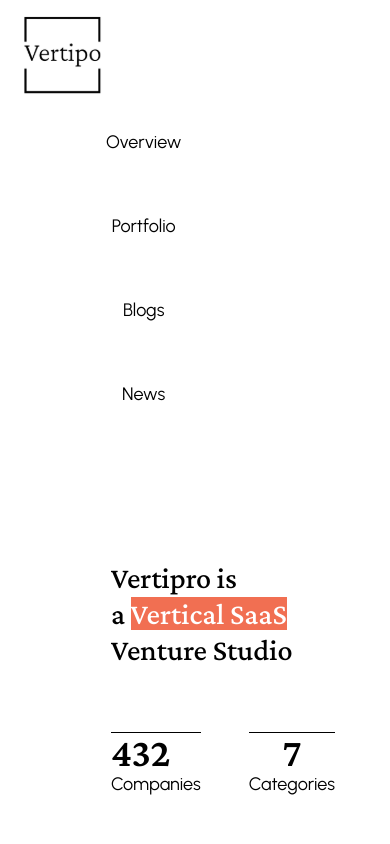
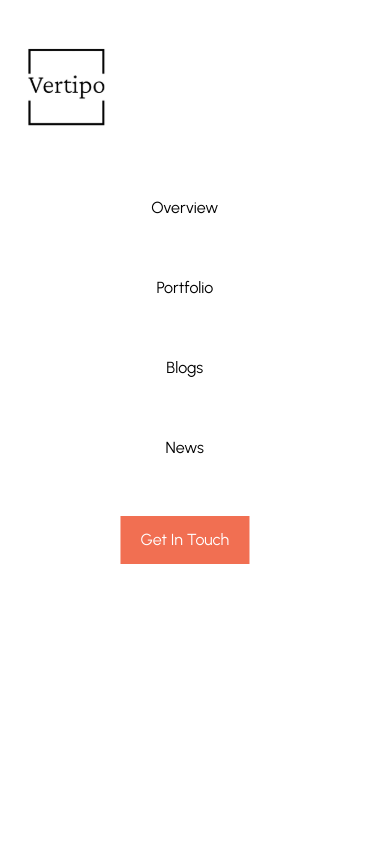
Before and after one commit to PirAdnan1/sharecentury, a Next.js app: page / in a window 390 px wide. Shown: the top 844 px of the page. Built offline with nearby package versions, Linux system fonts and the light colour scheme.

Commit message:
modify home page

```diff
--- a/package.json
+++ b/package.json
@@ -12,6 +12,7 @@
     "clsx": "^1.2.1",
     "eslint": "8.42.0",
     "eslint-config-next": "13.4.5",
+    "framer-motion": "^10.12.16",
     "next": "13.4.5",
     "react": "18.2.0",
     "react-dom": "18.2.0",
--- a/src/assets/Design.jsx
+++ b/src/assets/Design.jsx
@@ -3,7 +3,7 @@
 const Design = (props) => (
   <svg
     xmlns="http://www.w3.org/2000/svg"
-    width={407}
+    width={370}
     height={174}
     viewBox="0 0 407 174"
     fill="none"
--- a/src/assets/Hamburger.jsx
+++ b/src/assets/Hamburger.jsx
@@ -1,15 +1,14 @@
-import * as React from "react"
-
+import * as React from "react";
 
 const Hamberger = (props) => (
-  <svg xmlns="http://www.w3.org/2000/svg" viewBox="0 0 24 24" {...props}>
+  <svg xmlns="http://www.w3.org/2000/svg" viewBox="0 0 24 24">
     <g data-name="Layer 2">
       <g data-name="menu">
-        <rect width={18} height={2} x={3} y={11} rx={0.95} ry={0.95} />
-        <rect width={18} height={2} x={3} y={16} rx={0.95} ry={0.95} />
-        <rect width={18} height={2} x={3} y={6} rx={0.95} ry={0.95} />
+        <rect width="18" height="2" x="3" y="11" rx=".95" ry=".95" />
+        <rect width="18" height="2" x="3" y="16" rx=".95" ry=".95" />
+        <rect width="18" height="2" x="3" y="6" rx=".95" ry=".95" />
       </g>
     </g>
   </svg>
-)
-export default Hamberger
+);
+export default Hamberger;
--- a/src/components/Footer.jsx
+++ b/src/components/Footer.jsx
@@ -17,11 +17,11 @@
   return (
     <div className="bg-black py-6">
       <Container>
-        <div className="flex md:flex-row flex-col  justify-center items-center">
+        <div className="flex md:flex-row flex-col justify-center items-center">
           <div className="px-10 sm:mx-0">
             {/* <FooterLogo /> */}
           </div>
-          <div className="flex flex-col justify-center items-center">
+          <div className="flex flex-col md:flex-row justify-center items-center">
             <div className="text-lg leading-5 font-bold flex  sm:flex-col sm:ml-14 sm:gap-10 gap-4 text-gray-200">
               <Link href="#">Overview</Link>
               <Link href="#">Portfolio</Link>
--- a/src/components/Navbar.jsx
+++ b/src/components/Navbar.jsx
@@ -1,67 +1,4 @@
-// import React, { useState } from "react";
-
-// const Navbar = () => {
-//   let Links = [
-//     { name: "HOME", link: "/" },
-//     { name: "SERVICE", link: "/" },
-//     { name: "CAMPAIGNS", link: "/" },
-//     { name: "ABOUT US", link: "/" },
-//     { name: "CONTACT US", link: "/" },
-//   ];
-//   let [open, setOpen] = useState(false);
-//   return (
-//     <div className="shadow-md w-full fixed top-0 left-0">
-//       <div className="lg:flex items-center justify-between bg-white lg:py-1 lg:px-10 px-7">
-//         <div
-//           className="font-bold text-2xl cursor-pointer flex items-center font-[Poppins]
-//       text-gray-800"
-//         >
-//           <img
-//             className
-//             src="images/better oshida.png"
-//             width={290}
-//             alt="brand-logo"
-//           />
-//         </div>
-
-//         <div
-//           onClick={() => setOpen(!open)}
-//           className="text-3xl absolute right-3 top-6 cursor-pointer lg:hidden"
-//         >
-//           <ion-icon className="ml-5" name={open ? "close" : "menu"}></ion-icon>
-//         </div>
-
-//         <ul
-//           className={`lg:flex lg:items-center lg:pb-0 pb-12 absolute lg:static bg-white lg:z-auto z-[-1] left-0 w-full lg:w-auto md:pl-0 pl-9 transition-all duration-500 ease-in ${
-//             open ? "top-100" : "top-[-490px]"
-//           }`}
-//         >
-//           {Links.map((link) => (
-//             <li
-//               key={link.name}
-//               className="lg:ml-8 lg:text-lg md:pl-5 md:my-9 my-7"
-//             >
-//               <a
-//                 href={link.link}
-//                 className="text-gray-800 hover:text-green-900 duration-500"
-//               >
-//                 {link.name}
-//               </a>
-//             </li>
-//           ))}
-//           <button className="bg-green-800 md:ml-3  lg:text-lg md:py-1 hover:bg-green-700 text-white px-6 rounded-3xl">
-//             <ion-icon className="px-1" name="person-outline"></ion-icon>
-//             Login
-//           </button>
-//         </ul>
-//       </div>
-//     </div>
-//   );
-// };
-
-// export default Navbar;
-
-import React, { useState } from "react";
+import React from "react";
 import Link from "next/link";
 
 // components
@@ -72,41 +9,29 @@
 import Hamberger from "@/assets/Hamburger";
 
 function Navbar() {
-
-let [open, setOpen] = useState(true)
-
-function handleChange(){
-    setOpen(!open)
-}
   return (
-    <Container>
-      <nav className="flex justify-between items-center px-5  pt-4">
-        <div className="flex md:items-center">
-          <div>
+    <Container className="relative">
+      <div className="inset-0 absolute md:relative bg-white h-screen md:h-auto overflow-y-hidden z-50 -translate-x-2/2">
+        <nav className="flex justify-between items-center md:mx-16 mx-6 mt-12">
+          <div className="flex flex-col md:flex-row  justify-center text-center md:items-center">
               <Logo />
-          </div>
-          <div onClick={handleChange}>
-            <button>
-                {open ? <Hamberger /> : <Hamberger /> }
-            </button>
-          </div>
-          <div className="w-[1.3px] h-[9rem] hidden lg:block bg-gray-600 mt-6 ml-5"></div>
-          <div className="flex justify-between">
-            <ul className="flex flex-col mt-28 md:mt-0 sm:flex-row  items-center gap-14 lg:ml-24 md:ml-3 text-lg">
+            <ul className="gap-14 flex  md:ml-24 ml-0 translate-x-3/4 flex-col justify-center items-center mt-16 md:mt-0 md:flex-row">
               <Link href="#">Overview</Link>
               <Link href="#">Portfolio</Link>
               <Link href="#">Blogs</Link>
               <Link href="#">News</Link>
             </ul>
-          </div>
+            <button className="bg-primary mx-auto translate-x-3/4 px-5 lg:hidden py-3 mt-14 text-white">
+              Get In Touch
+            </button>
           </div>
           <div className="hidden lg:block">
-          <button className="text-lg bg-primary text-white px-5 py-3">
+            <button className="bg-primary px-5 py-3  text-white">
               Get In Touch
             </button>
           </div>
         </nav>
-      <div className="max-h-[1.3px] max-w-[1020px] hidden lg:block w-full h-full bg-gray-600 ml-56 absolute top-32"></div>
+      </div>
     </Container>
   );
 }
--- a/src/contents/Home/Hero.jsx
+++ b/src/contents/Home/Hero.jsx
@@ -1,4 +1,5 @@
 import React from "react";
+import { motion } from "framer-motion";
 
 // Components
 import Container from "@/components/Container";
@@ -6,15 +7,23 @@
 // Assets
 import HeroImg from "@/assets/HeroImg";
 
+// motion
+import { planetVariants, slideIn } from "@/utils/motion";
+
 function Hero() {
   return (
     <Container>
       <div className="flex flex-col lg:flex-row items-center mt-14">
-        <div className="lg:bg-bgSpecial/40 rounded-r-full pl-14 py-24">
-          <h1 className="md:text-7xl text-3xl lg:leading-[93px] md:leading-[75px] font-medium">
+        <motion.div
+          variants={slideIn("left", "tween", 0.2, 1)}
+          initial="hidden"
+          animate="show"
+          className="lg:bg-bgSpecial/40 rounded-r-full sm:pl-14 py-24"
+        >
+          <h1 className="md:text-7xl text-4xl lg:leading-[93px] md:leading-[75px] font-medium">
             Vertipro is <br /> a{" "}
-            <span className="bg-primary text-white">Vertical SaaS</span> <br /> Venture
-            Studio
+            <span className="bg-primary text-white">Vertical SaaS</span> <br />{" "}
+            Venture Studio
           </h1>
           <div className="flex lg:gap-24 gap-12 pt-16">
             <div className="border-t border-t-black">
@@ -32,10 +41,15 @@
               </span>
             </div>
           </div>
-        </div>
-        {/* <div>
-          <HeroImg />
-        </div> */}
+        </motion.div>
+        <motion.div
+          variants={planetVariants("right")}
+          initial="hidden"
+          animate="show"
+          viewport={{ once: false, amount: 0.25 }}
+        >
+          {/* <HeroImg /> */}
+        </motion.div>
       </div>
     </Container>
   );
--- a/src/contents/Home/Section5.jsx
+++ b/src/contents/Home/Section5.jsx
@@ -16,7 +16,7 @@
         What we’ve been up to
       </h1>
 
-      <div className="flex flex-col lg:flex-row items-center justify-center mt-12 gap-14">
+      <div className="flex flex-col lg:flex-row items-center justify-center mt-12 gap-14 px-4">
         <div className="relative">
           <h1 className="md:text-[102px] text-[50px] leading-[113px] font-semibold absolute md:translate-x-1/3 translate-x-3/4 ">
             NEWS
--- /dev/null
+++ b/src/utils/motion.js
@@ -0,0 +1,32 @@
+export const planetVariants = (direction) => ({
+    hidden: {
+      x: direction === 'left' ? '-100%' : '100%',
+      rotate: 120,
+    },
+    show: {
+      x: 0,
+      rotate: 0,
+      transition: {
+        type: 'spring',
+        duration: 1.8,
+        delay: 0.5,
+      },
+    },
+  });
+
+  export const slideIn = (direction, type, delay, duration) => ({
+    hidden: {
+      x: direction === 'left' ? '-100%' : direction === 'right' ? '100%' : 0,
+      y: direction === 'up' ? '100%' : direction === 'down' ? '100%' : 0,
+    },
+    show: {
+      x: 0,
+      y: 0,
+      transition: {
+        type,
+        delay,
+        duration,
+        ease: 'easeOut',
+      },
+    },
+  });
```
Also changed, not shown: 2 other files (tests, documents, lock files or other folders). Lines whose indentation alone changed are shown as unchanged.
